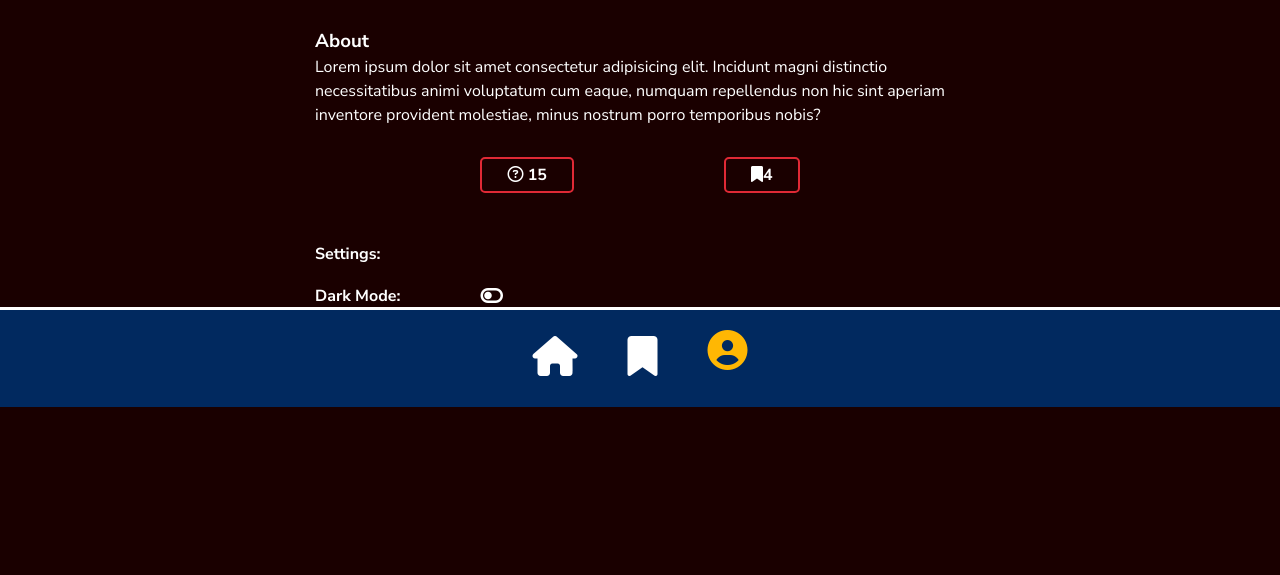
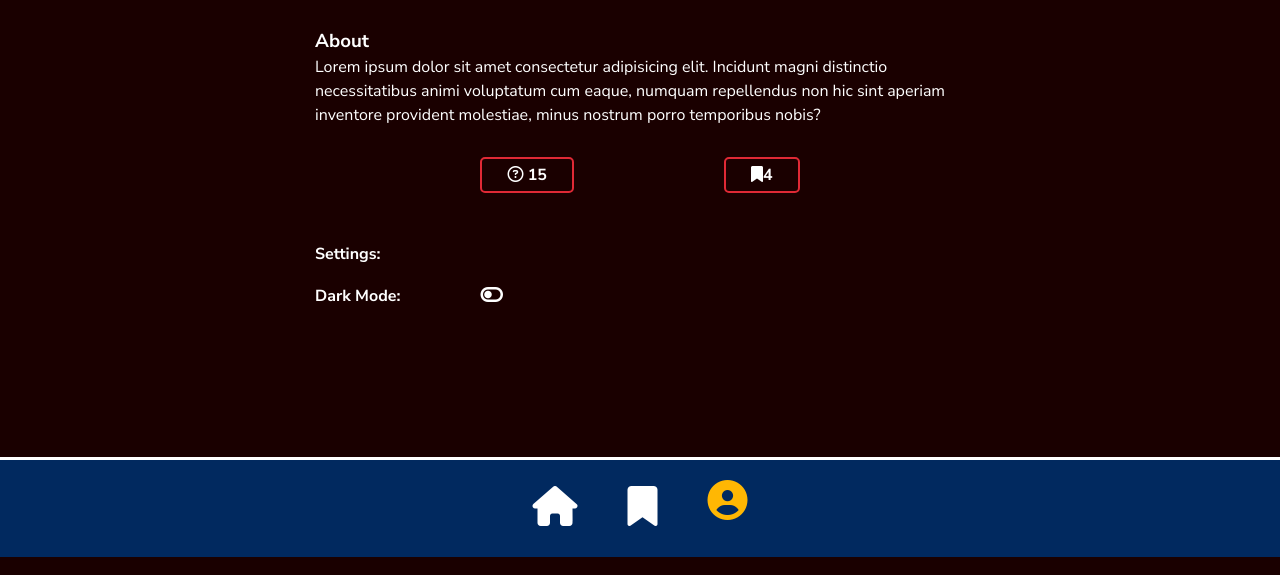
Before and after one commit to AdamKuzniarski/quiz-app-proj1-V2, a website: page user.html in a window 1280 px wide. Shown: the part 243-818 px from the top of the page. Drawn offline with Linux system fonts and the light colour scheme.

```diff
--- a/css/style.css
+++ b/css/style.css
@@ -19,6 +19,7 @@
   --accent2-clr: rgb(26, 0, 0);
 }
 body {
+
   font-family: "Nunito Sans", sans-serif;
   background: var(--accent2-clr);
 }
--- a/css/user.css
+++ b/css/user.css
@@ -54,4 +54,5 @@
   color: var(--txt-clr);
   font-size: 20px;
   padding-left: 30px;
+  padding-bottom: 170px;
 }
```
Also changed, not shown: user.html (line endings or trailing spaces).
